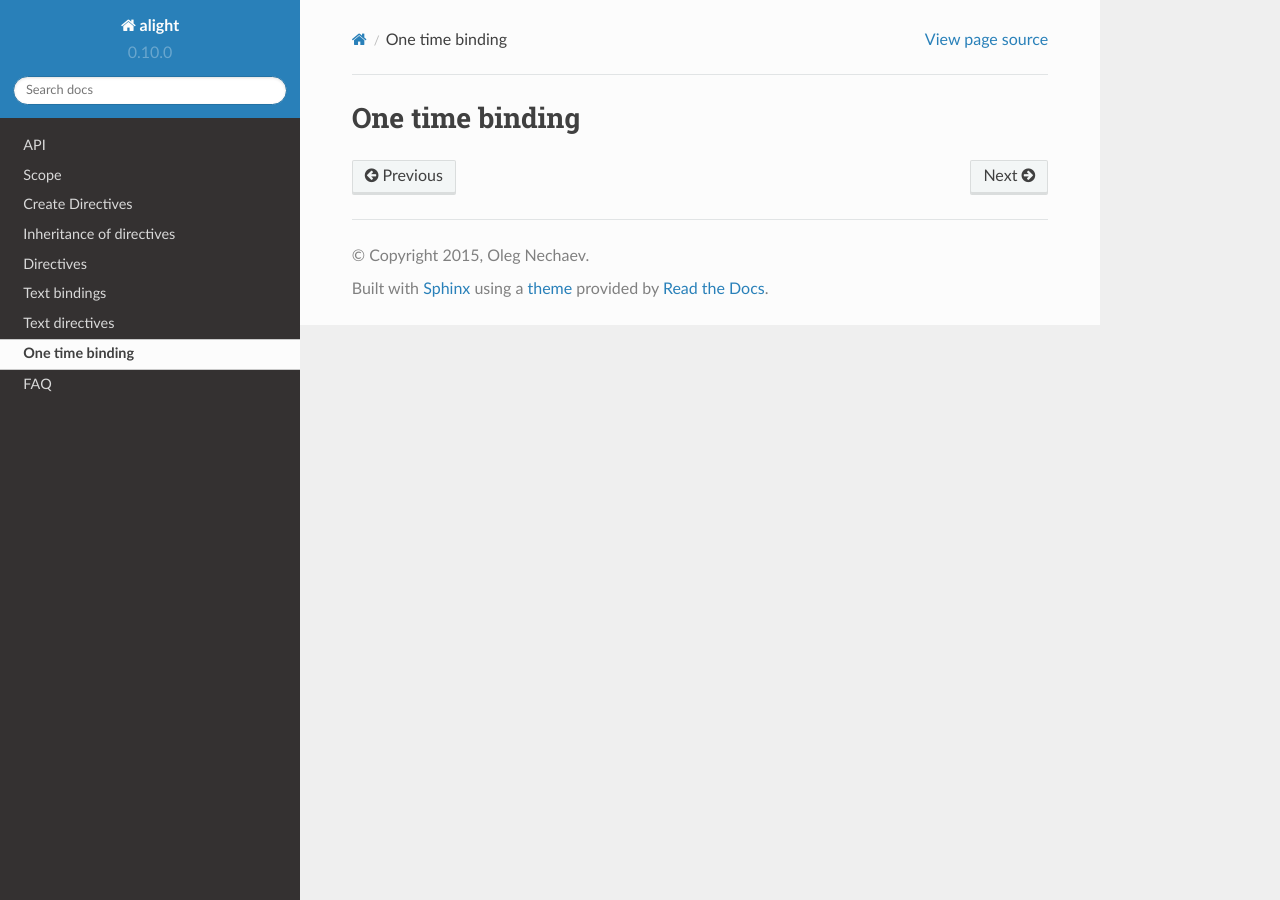
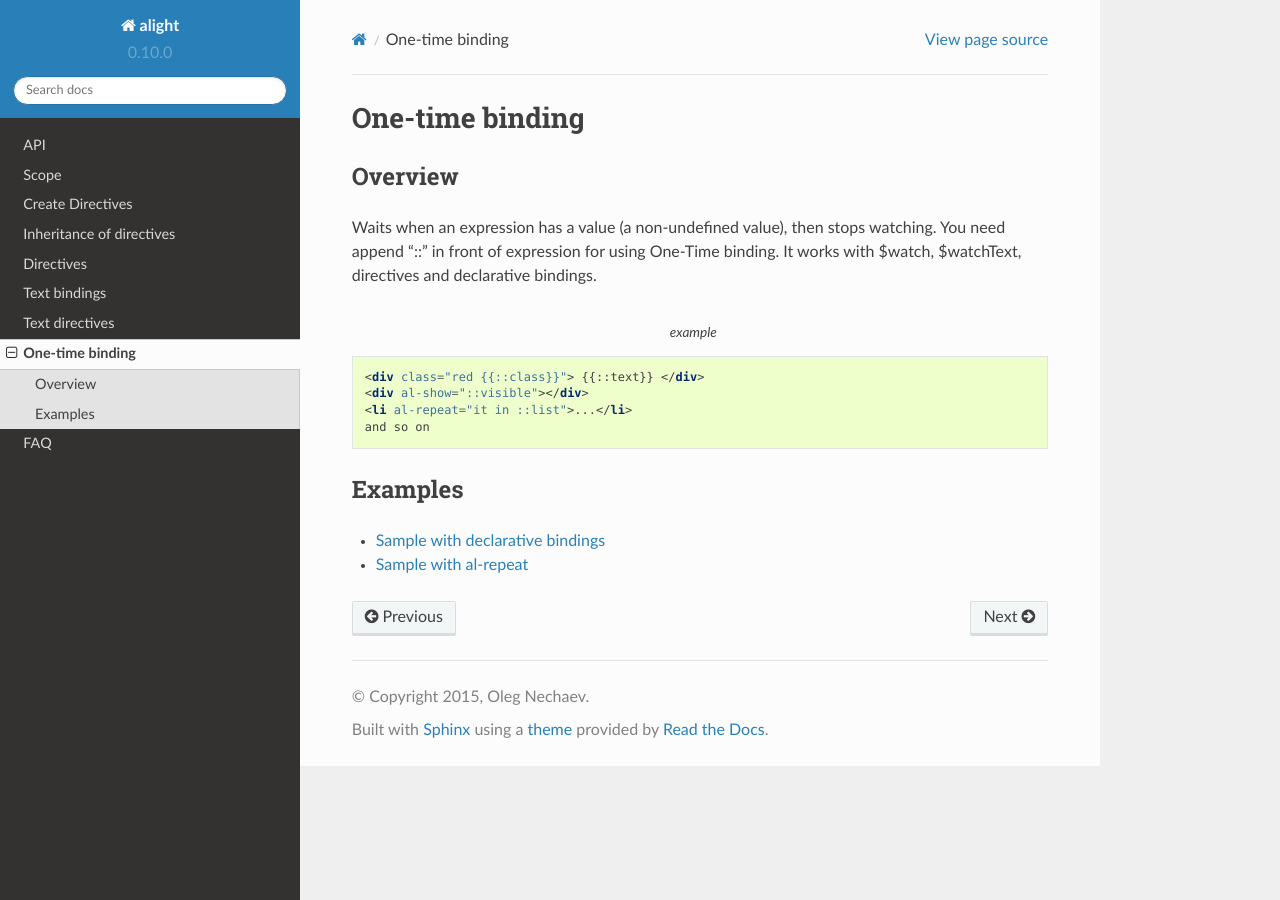
Before and after one commit to lega911/alight_docs, a Sphinx documentation site: the page built from docs/source/one_time_binding.rst, in a window 1280 px wide. Built offline with Sphinx 7.4.7 and the Read the Docs theme 2.0.0, drawn with Linux system fonts in a browser that asks for light colours; pages that are not in the unit, such as notebooks, are missing from menus.

Commit message:
one time binding

```diff
--- a/docs/source/one_time_binding.rst
+++ b/docs/source/one_time_binding.rst
@@ -1,2 +1,21 @@
-One time binding
+One-time binding
 ================
+
+Overview
+--------
+
+Waits when an expression has a value (a non-undefined value), then stops watching. You need append "::" in front of expression for using One-Time binding. It works with $watch, $watchText, directives and declarative bindings.
+
+.. code-block:: html
+    :caption: example
+
+    <div class="red {{::class}}"> {{::text}} </div>
+    <div al-show="::visible"></div>
+    <li al-repeat="it in ::list">...</li>
+    and so on
+
+Examples
+--------
+
+* `Sample with declarative bindings <http://jsfiddle.net/lega911/Ugcp8/>`_
+* `Sample with al-repeat <http://jsfiddle.net/lega911/MSMPX/>`_
```
Also changed, not shown: docs/source/index.rst (+7 -1 lines).
